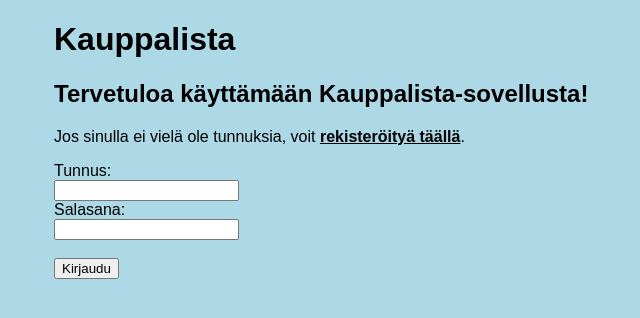
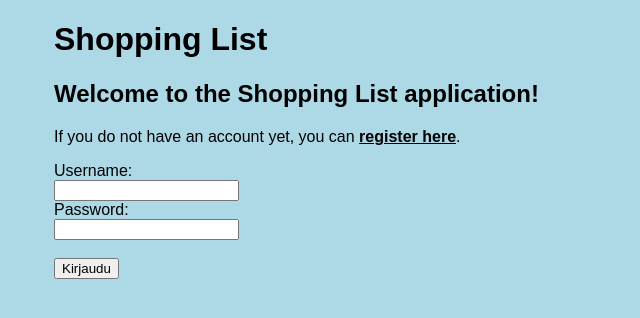
Before and after one commit to westolt/kauppalista, a Flask app: page / in a window 1280 px wide. Shown: the top 318 px of the page, without its empty margins (186-826 px from the left). Run offline with Flask 3, Linux system fonts and the light colour scheme.

Commit message:
Change language to English

```diff
--- a/app.py
+++ b/app.py
@@ -80,7 +80,7 @@ def buy_item(shopping_list_id, item_id):
 
         if (not re.match(r'^\d{1,5}(\.\d{1,2})?$', price) or
                 float(price) < 0 or float(price) > 10000):
-            flash("Anna kelvollinen hinta väliltä 0 - 10000, enintään kaksi desimaalia.")
+            flash("Please enter a valid price between 0 and 10000, with up to two decimals.")
             return redirect(url_for("buy_item", shopping_list_id=shopping_list_id,
                                   item_id=item_id))
 
@@ -228,10 +228,10 @@ def new_shopping_list():
 
     try:
         shopping_lists.create_list(name, password_hash, user_id)
-        flash("Lista luotu onnistuneesti!")
+        flash("List created successfully!")
         return redirect("/")
     except sqlite3.IntegrityError:
-        flash(f"Lista nimellä '{name}' on jo olemassa!")
+        flash(f"A list named '{name}' already exists!")
         return redirect("/")
 
 # Join another user's list
@@ -247,22 +247,22 @@ def join_shopping_list():
 
     result = shopping_lists.get_list_by_name(name)
     if not result:
-        flash("Kauppalistaa ei löydy")
+        flash("Shopping list not found")
         return redirect("/")
 
     shopping_list_id = result[0][0]
     password_hash = result[0][1]
 
     if not check_password_hash(password_hash, password):
-        flash("Väärä salasana!")
+        flash("Incorrect password!")
         return redirect("/")
 
     try:
         shopping_lists.join_list(shopping_list_id, user_id)
-        flash("Kauppalistaan liittyminen onnistui!")
+        flash("Successfully joined the shopping list!")
         return redirect("/")
     except sqlite3.IntegrityError:
-        flash("Olet jo liittynyt tähän kauppalistaan!")
+        flash("You have already joined this shopping list!")
         return redirect("/")
 
 # Redirect to registration page
@@ -284,17 +284,17 @@ def create():
         abort(403)
 
     if password1 != password2:
-        flash("Salasanat eivät ole samat")
+        flash("Passwords do not match")
         return redirect("/register")
 
     password_hash = generate_password_hash(password1)
 
     try:
         shopping_lists.create_user(username, password_hash)
-        flash("Tunnukset luotu!")
+        flash("Account created!")
         return redirect("/register")
     except sqlite3.IntegrityError:
-        flash("Tunnus on jo varattu!")
+        flash("Username already taken!")
         return redirect("/register")
 
 # Login
@@ -308,7 +308,7 @@ def login():
 
     result = shopping_lists.log_in(username)
     if not result:
-        flash("Väärä tunnus tai salasana!")
+        flash("Invalid username or password!")
         return redirect("/")
 
     user_id, password_hash = result[0]
@@ -319,7 +319,7 @@ def login():
         session["csrf_token"] = secrets.token_hex(16)
         return redirect("/")
     else:
-        flash("Väärä tunnus tai salasana!")
+        flash("Invalid username or password!")
         return redirect("/")
 
 # Logout
--- a/init.sql
+++ b/init.sql
@@ -1,4 +1,4 @@
 INSERT OR IGNORE INTO categories (name) VALUES
-('Elintarvikkeet'),
-('Käyttötavarat'),
-('Muut');
+('Groceries'),
+('Household Items'),
+('Other');
--- a/templates/index.html
+++ b/templates/index.html
@@ -1,10 +1,10 @@
 {% extends "layout.html" %}
 
-{% block title %}Kauppalista{% endblock %}
+{% block title %}Shopping List{% endblock %}
 
 {% block content %}
 
-<h2>Omat kauppalistat</h2>
+<h2>My Shopping Lists</h2>
 {% for message in get_flashed_messages() %}
   <p>
     <b>{{ message }}</b>
@@ -18,32 +18,32 @@
     <form action="/leave_shopping_list" method="post" style="display: inline;">
       <input type="hidden" name="shopping_list_id" value="{{shopping_list.id}}">
       <input type="hidden" name="csrf_token" value="{{ session.csrf_token }}" />
-      <button type="submit">Poistu listasta</button>
+      <button type="submit">Leave list</button>
     </form>
   </div>
 </div>
 {% endfor %}
 {% else %}
-  <p>Sinulla ei ole vielä kauppalistoja.</p>
+  <p>You do not have any shopping lists yet.</p>
 {% endif %}
 
-<h2>Uusi kauppalista</h2>
+<h2>New Shopping List</h2>
 <form action="{{ url_for('new_shopping_list') }}" method="post">
-  <label for="new_list_name">Nimi:</label>
+  <label for="new_list_name">Name:</label>
   <input type="text" name="name" maxlength="25" required >
-  <label for="new_list_password">Salasana:</label>
+  <label for="new_list_password">Password:</label>
   <input type="password" name="password" minlength="3" maxlength="20" required>
   <input type="hidden" name="csrf_token" value="{{ session.csrf_token }}" />
-  <button type="submit">Luo</button>
+  <button type="submit">Create</button>
 </form>
 
-<h2>Liity kauppalistaan</h2>
+<h2>Join a Shopping List</h2>
 <form action="{{ url_for('join_shopping_list') }}" method="post">
-  <label for="join_list_name">Nimi:</label>
+  <label for="join_list_name">Name:</label>
   <input type="text" name="name">
-  <label for="join_list_password">Salasana:</label>
+  <label for="join_list_password">Password:</label>
   <input type="password" name="password">
   <input type="hidden" name="csrf_token" value="{{ session.csrf_token }}" />
-  <button type="submit">Liity</button>
+  <button type="submit">Join</button>
 </form>
   {% endblock %}
--- a/templates/layout.html
+++ b/templates/layout.html
@@ -6,12 +6,12 @@
 </head>
 
 <body>
-    <h1>Kauppalista</h1>
+    <h1>Shopping List</h1>
   {% if session.username %}
-  <p>Olet kirjautunut nimellä {{ session.username }}</p>
+  <p>You are logged in as {{ session.username }}</p>
       <p>
-        <a href="/"><button>Etusivu</button></a> |
-        <a href="/logout"><button>Kirjaudu ulos</button></a>
+        <a href="/"><button>Home</button></a> |
+        <a href="/logout"><button>Log out</button></a>
       </p>
 
       {% block content %}{% endblock %}
@@ -19,8 +19,8 @@
   {% else %}
 
   <div>
-    <h2>Tervetuloa käyttämään Kauppalista-sovellusta!</h2>
-    <p>Jos sinulla ei vielä ole tunnuksia, voit <a href="/register" style="font-weight: bold; color: black;">rekisteröityä täällä</a>.</p>
+    <h2>Welcome to the Shopping List application!</h2>
+    <p>If you do not have an account yet, you can <a href="/register" style="font-weight: bold; color: black;">register here</a>.</p>
   </div>
 
   {% for message in get_flashed_messages() %}
@@ -30,10 +30,10 @@
   {% endfor %}
 
   <form action="/login" method="post">
-    <label for="username">Tunnus:</label><br />
+    <label for="username">Username:</label><br />
       <input type="text" name="username" />
       <br />
-      <label for="password">Salasana:</label><br />
+      <label for="password">Password:</label><br />
       <input type="password" name="password" /><br />
       <br />
       <input type="submit" value="Kirjaudu" />
```
Also changed, not shown: templates/buy_item.html (+8 -8 lines), templates/confirm_leave_last.html (+5 -5 lines), templates/edit_item.html (+10 -10 lines), templates/register.html (+7 -7 lines), templates/show_shopping_list.html (+20 -19 lines), templates/show_user.html (+8 -8 lines).
